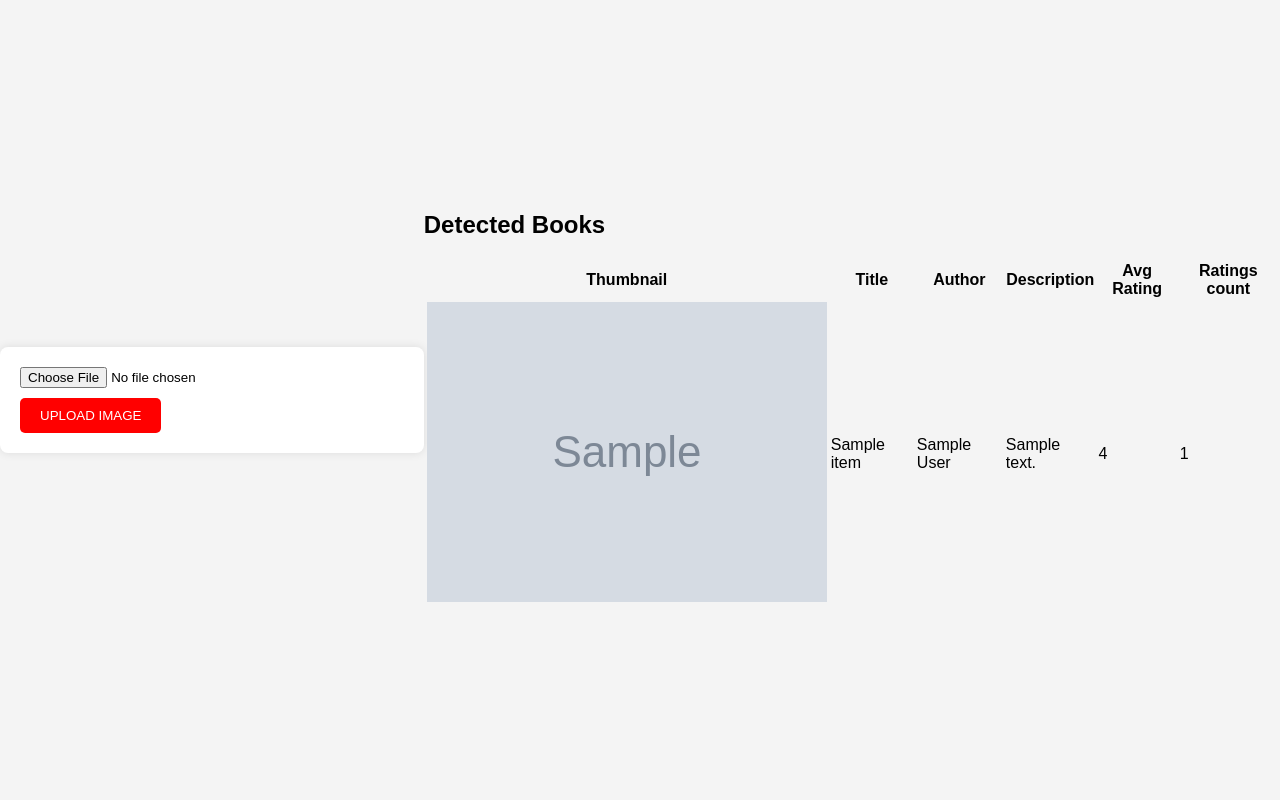
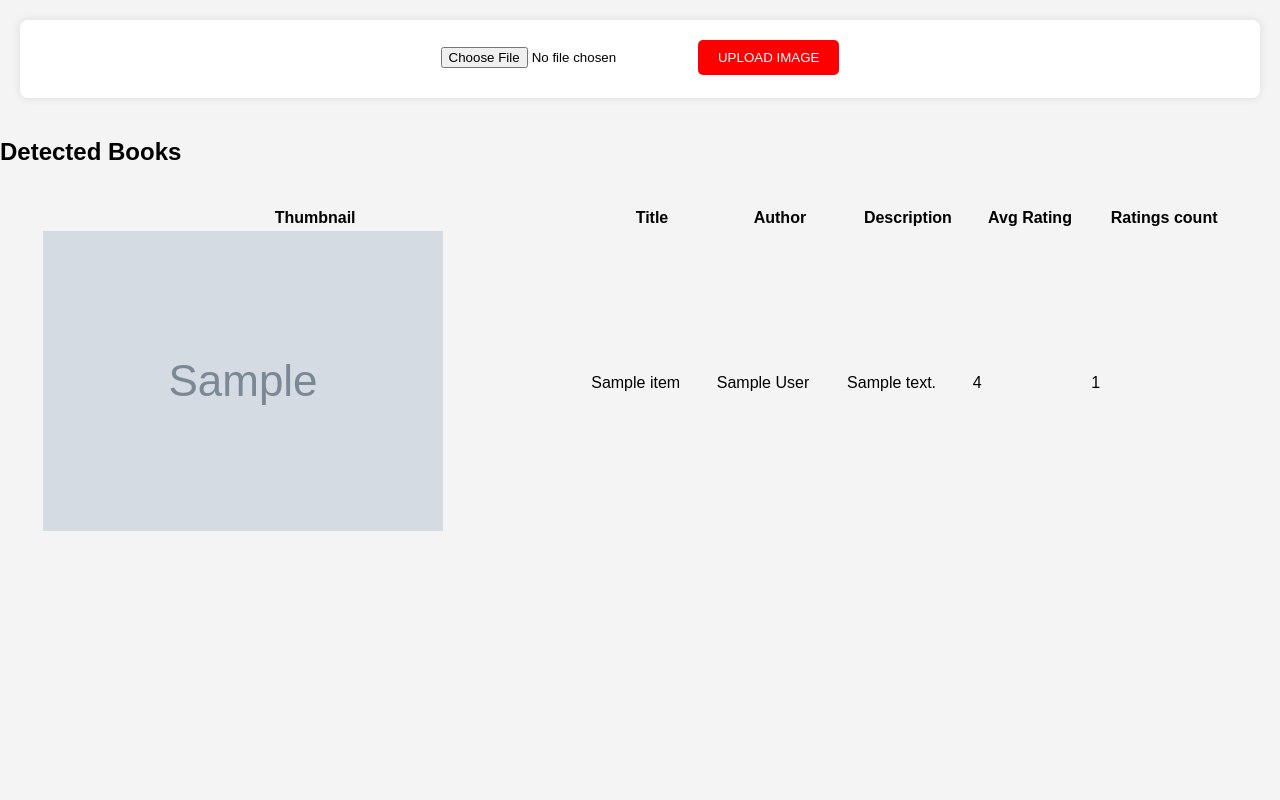
Before and after one commit to nikodemicek/BookReading, a Flask app: template app/templates/index.html in a window 1280 px wide. Run offline with Flask 3, Linux system fonts and the light colour scheme; the template is opened without the code that fills it: most values are stand-ins (such as "Sample title", 1, 10 or a date in 2020); grey boxes marked "Sample" are stand-in pictures.

Commit message:
alignments

```diff
--- a/app/static/style.css
+++ b/app/static/style.css
@@ -1,11 +1,8 @@
 body {
     font-family: Arial, sans-serif;
-    display: flex;
-    justify-content: center;
-    align-items: center;
-    height: 100vh;
     margin: 0;
     background-color: #f4f4f4;
+    display: block;
 }
 
 form {
@@ -13,6 +10,12 @@ form {
     padding: 20px;
     border-radius: 8px;
     box-shadow: 0 0 10px rgba(0, 0, 0, 0.1);
+}
+
+table {
+    padding: 20px;
+    width: calc(100% - 40px);
+    margin: auto; /* To center the table */
 }
 
 input[type="file"] {
@@ -33,6 +36,13 @@ input[type="submit"]:hover {
     background-color: darkred;
 }
 
-.table-container {
+#upload-area {
+    text-align: center;
+    padding: 20px;
+    background-color: #f4f4f4;
+}
+
+#books_table {
     margin-top: 20px;
+    padding: 20px;
 }
--- a/app/templates/index.html
+++ b/app/templates/index.html
@@ -5,14 +5,14 @@
     <link rel="stylesheet" type="text/css" href="{{ url_for('static', filename='style.css') }}">
 </head>
 <body>
-    <div>
+    <div id="upload-area">
     <form action="/" method="post" enctype="multipart/form-data">
         <input type="file" name="file" id="file">
         <input type="submit" value="Upload Image" name="submit">
     </form>
     </div>
 
-    <div class="table_container">
+    <div id="table_container">
     {% if data %}
         <h2>Detected Books</h2>
         <table>
```
